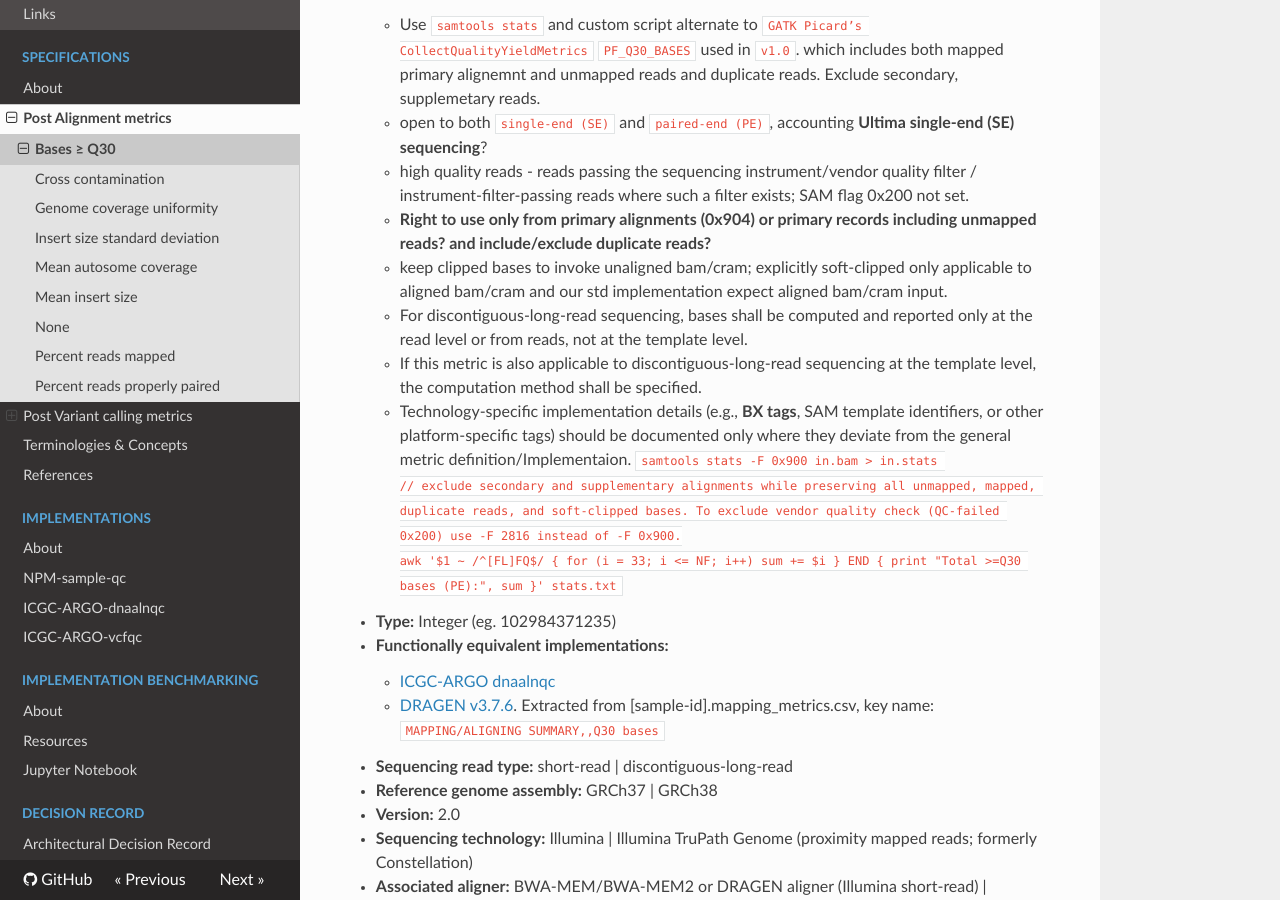
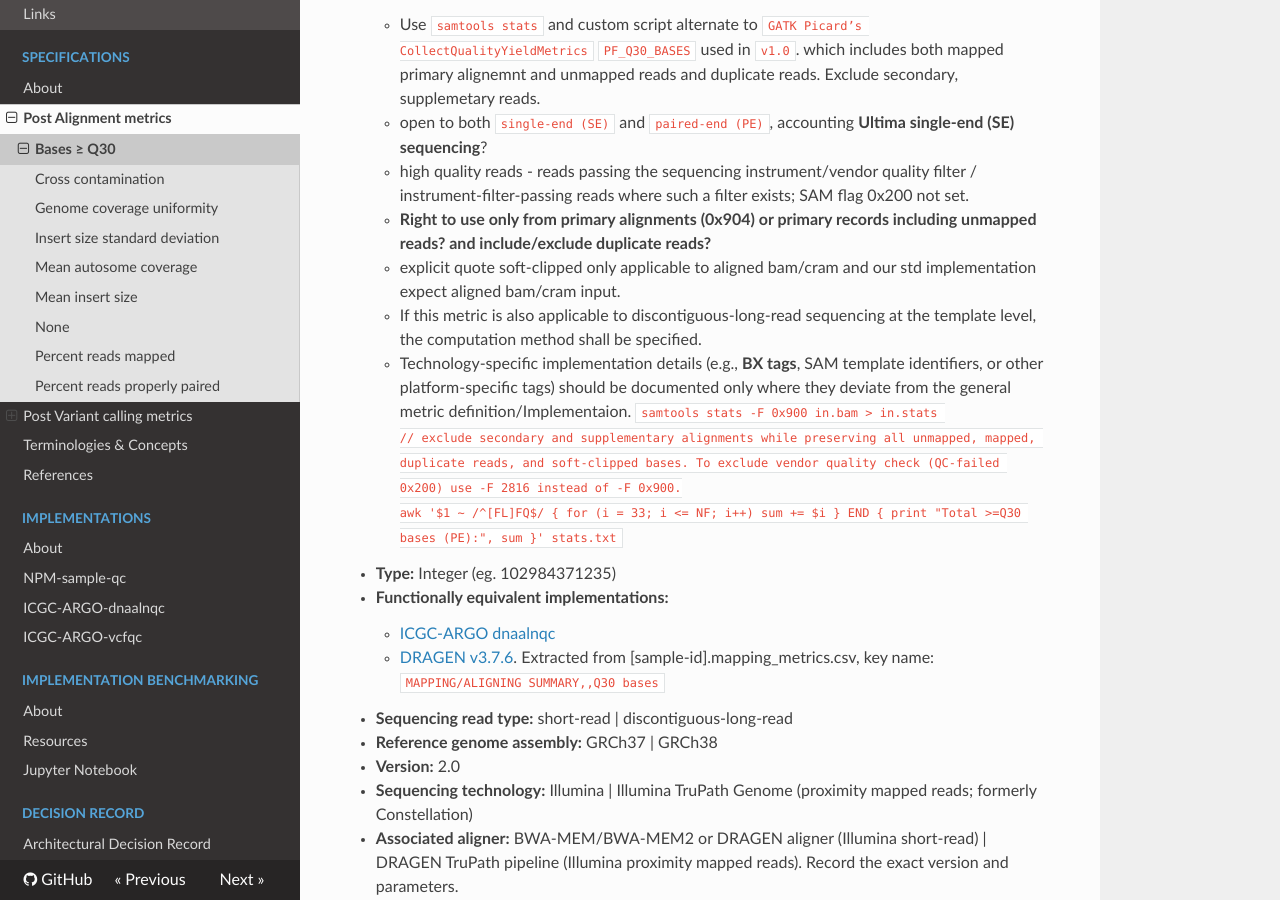
Before and after one commit to ga4gh/quality-control-wgs, an MkDocs documentation site: the page built from docs/metrics_definitions/bases-q30.md, in a window 1280 px wide and 900 px high, scrolled down 615 px. Built offline with MkDocs 1.6.1, drawn with Linux system fonts in a browser that asks for light colours; nearby versions of some CDN libraries.

Commit message:
minor updates on comments

````diff
--- a/docs/metrics_definitions/bases-q30.md
+++ b/docs/metrics_definitions/bases-q30.md
@@ -11,8 +11,7 @@
     - open to both `single-end (SE)` and `paired-end (PE)`, accounting **Ultima single-end (SE) sequencing**?
     - high quality reads - reads passing the sequencing instrument/vendor quality filter / instrument-filter-passing reads where such a filter exists; SAM flag 0x200 not set.
     - **Right to use only from primary alignments (0x904) or primary records including unmapped reads? and include/exclude duplicate reads?**
-    - keep clipped bases to invoke unaligned bam/cram; explicitly soft-clipped only applicable to aligned bam/cram and our std implementation expect aligned bam/cram input.
-    - For discontiguous-long-read sequencing, bases shall be computed and reported only at the read level or from reads, not at the template level.
+    - explicit quote soft-clipped only applicable to aligned bam/cram and our std implementation expect aligned bam/cram input.
     - If this metric is also applicable to discontiguous-long-read sequencing at the template level, the computation method shall be specified.
     - Technology-specific implementation details (e.g., **BX tags**, SAM template identifiers, or other platform-specific tags) should be documented only where they deviate from the general metric definition/Implementaion.
     ```
````
Also changed, not shown: docs/metrics_definitions/genome-coverage-uniformity.md (+1 -1 lines), docs/metrics_definitions/mean-autosome-coverage.md (+1 -1 lines), docs/metrics_definitions/percent-autosomes-n-fold-coverage.md (+1 -1 lines), docs/metrics_definitions/percent-reads-mapped.md (+1 -1 lines).
